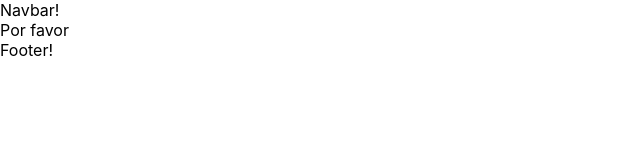
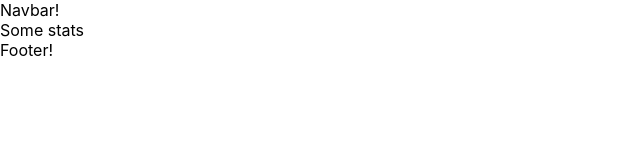
Before and after one commit to coleman-buffa/media-plug, a React (Create React App) app in the folder client/: page /profile in a window 1280 px wide. Shown: the top 160 px of the page, without its empty margins (0-640 px from the left). Built offline with nearby package versions, Linux system fonts and the light colour scheme.

Commit message:
added stats component

```diff
--- a/client/package.json
+++ b/client/package.json
@@ -11,6 +11,7 @@
     "@testing-library/user-event": "^12.7.3",
     "react": "^17.0.1",
     "react-dom": "^17.0.1",
+    "react-material-ui-carousel": "^2.2.1",
     "react-router-dom": "^5.2.0",
     "react-scripts": "4.0.3",
     "web-vitals": "^1.1.0"
--- /dev/null
+++ b/client/src/components/stats/stats.js
@@ -0,0 +1,9 @@
+import React from 'react';
+
+function Stats (props) {
+    return (
+        <div>Some stats</div>
+    )
+}
+
+export default Stats;
--- a/client/src/pages/Profile.js
+++ b/client/src/pages/Profile.js
@@ -1,8 +1,10 @@
 import React from 'react';
-
+import Stats from "../components/stats/stats"
 function Profile() {
 	return (
-		<div>Por favor</div>
+		<div>
+			<Stats />
+		</div>
 	);
 }
 
```
Also changed, not shown: client/src/components/stats/stats.css (added), 1 other file (tests, documents, lock files or other folders).
